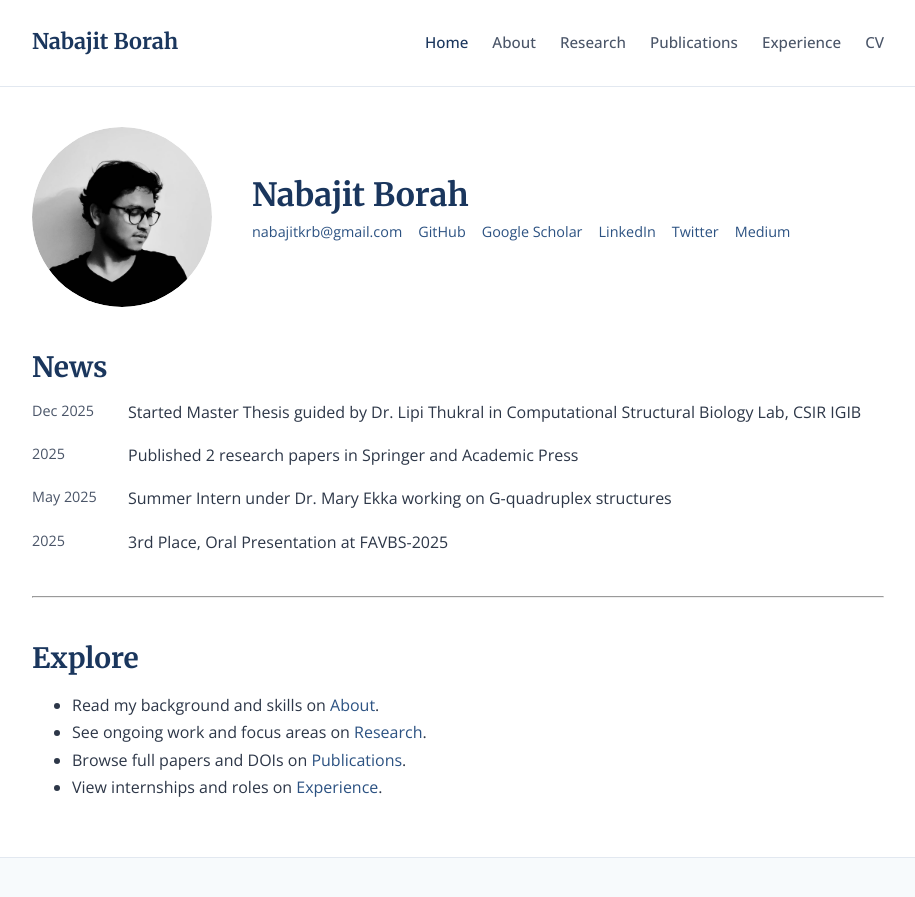
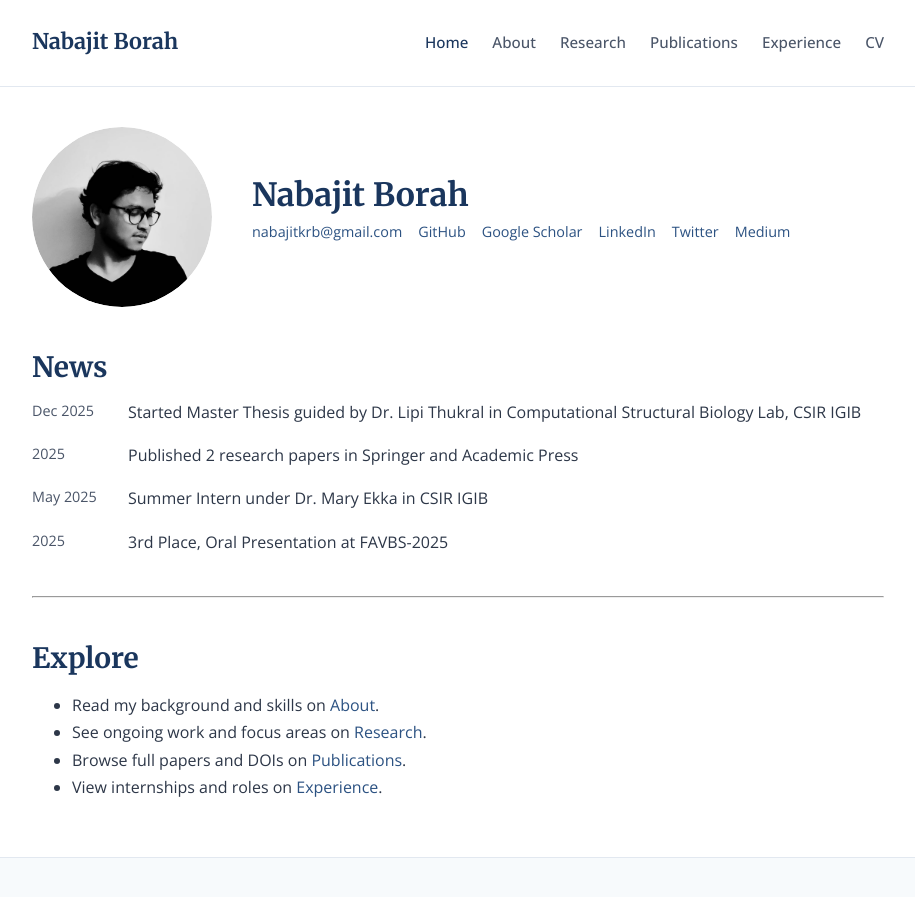
Before and after one commit to basicallynabbo/basicallynabbo.github.io, a Jekyll site: the page built from index.md, in a window 1280 px wide and 900 px high. Shown: the top 897 px of the window, without its empty margins (182-1097 px from the left). Built offline with Jekyll 4.4.1, drawn with Linux system fonts in a browser that asks for light colours.

Commit message:
Update internship details for clarity

```diff
--- a/index.md
+++ b/index.md
@@ -34,7 +34,7 @@ show_title: false
   </div>
   <div class="news-item">
     <span class="news-date">May 2025</span>
-    <span>Summer Intern under Dr. Mary Ekka working on G-quadruplex structures</span>
+    <span>Summer Intern under Dr. Mary Ekka in CSIR IGIB</span>
   </div>
   <div class="news-item">
     <span class="news-date">2025</span>
```
